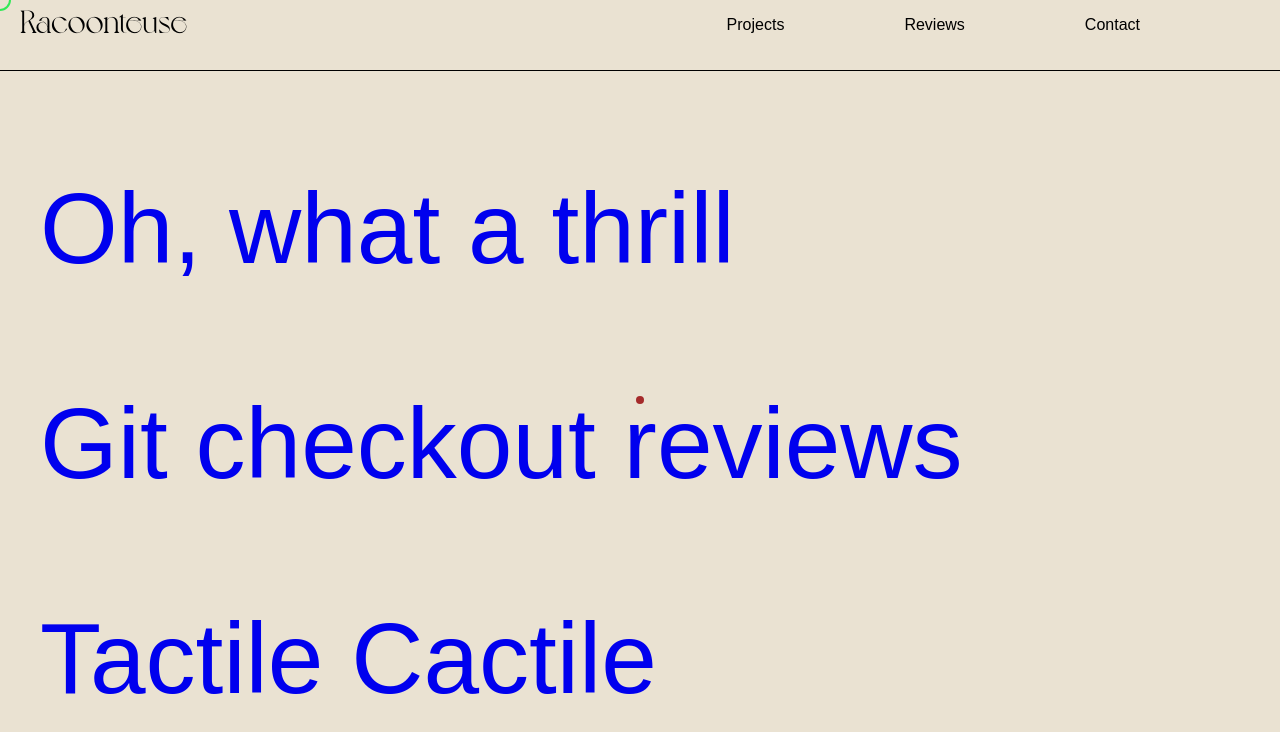
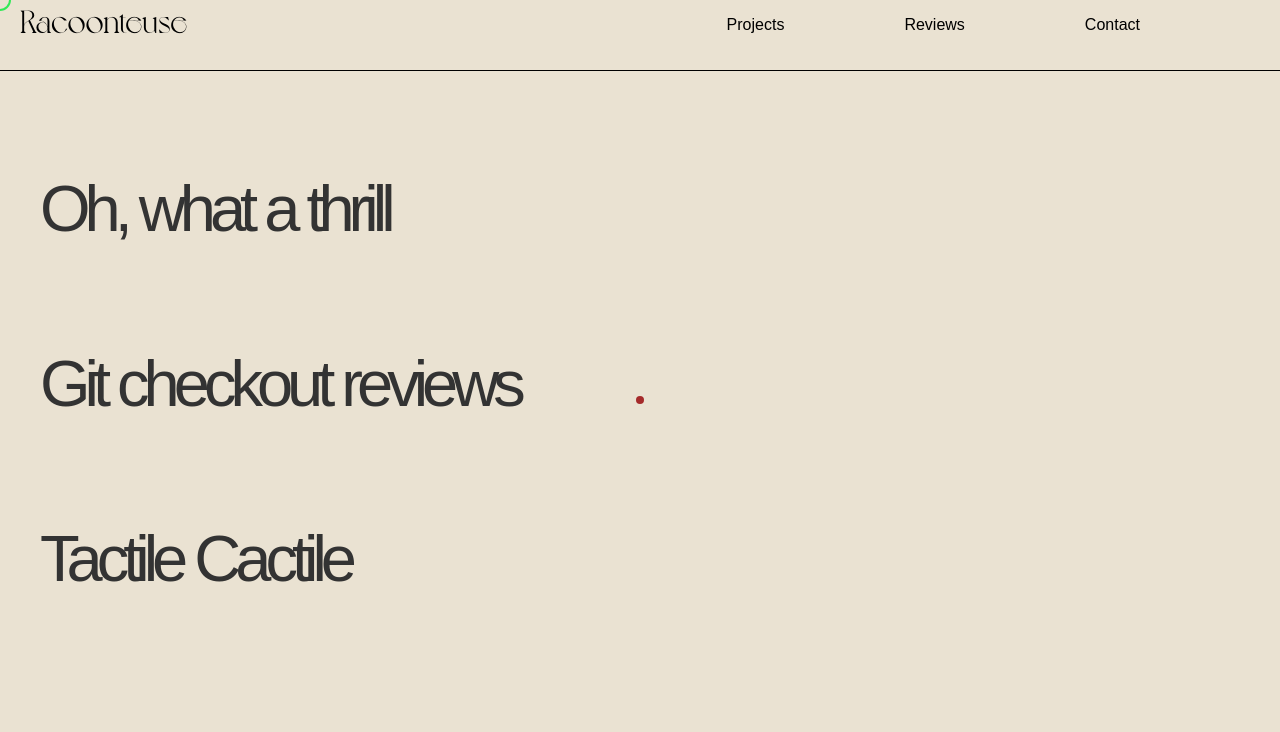
Before and after one commit to tiagossaurus-rex/diasporama, a React (Create React App) app: page /Projects in a window 1280 px wide. Shown: the top 732 px of the page. Built offline with nearby package versions, Linux system fonts and the light colour scheme.

Commit message:
change global font to Avenir, add onhover effect on controls buttons

```diff
--- a/src/components/nav/RightNav.jsx
+++ b/src/components/nav/RightNav.jsx
@@ -43,7 +43,7 @@ const StyledLink  = styled(Link)`
 
 
     &:hover {
-      font-family: "Voyage-Regular";
+      // font-family: "Voyage-Regular";
       color: crimson;
     }
 
--- a/src/components/project.css
+++ b/src/components/project.css
@@ -30,21 +30,7 @@
 
 }
 
-/* .is-visible{
-  display: none;
-    top: 150px;
-    left: 0;
-    right: 0;
-    width: 71vw;
-    height: auto;
-    max-width: 1000px;
-    max-height: 65vh;
-    margin: auto;
-    position: fixed;
-    object-fit: contain;
-    font-family: "object-fit: contain;";
-    opacity: 0;
-} */
+
 
 .project-list {
   list-style-type: none;
@@ -88,12 +74,7 @@
 @media (min-width: 900px) {
 
   .project-list__item-image {
-    /* position: fixed;
-    /* width: 40%; */
-    /* width: 71vw;
 
-
-    /* display: none; */
     visibility: hidden;
     top: 0;
     left: 0;
@@ -108,46 +89,45 @@
     top: 50%;
     left: 50%;
     transform: translate(-50%, -50%);
+    margin-top: 27px;
+
+  }
 
 
-
-
-  }
   .project-list__item-link:hover + .project-list__item-image{
     visibility: visible;
-
-
 
   }
 
   .project-list__item-link{
-
-    font-size: 100px;
+    color: #333;
+    font-size: 65px;
     text-decoration: none;
-
+    letter-spacing:-6px;
     opacity: 1;
-
-
 
 
   }
 
 
   .project-list__item-link:hover{
-
-    filter: blur(0.2rem);
-    text-decoration: underline;
+    font-size: 65px;
+    letter-spacing:-1px;
+    text-decoration: none;
     font-family: "Voyage-Regular";
     font:70px;
 
+  }
+  .project-list__item-link:visited{
 
+    color:black;
 
   }
 
-  .project-list__item-image{
+  /* .project-list__item-image{
     margin-top: 27px;
 
-  }
+  } */
 
 
 }
--- a/src/components/view/styles/view.js
+++ b/src/components/view/styles/view.js
@@ -193,6 +193,8 @@ export const CloseWrapper = styled.div`
   top: unset;
   bottom: 20px;
   right: 20px;
+  &:hover {
+    background-color: rgba(244, 225, 180, 0.9);
 `;
 
 export const ButtonWrapper = styled.div`
@@ -212,6 +214,8 @@ export const ButtonWrapper = styled.div`
   top: unset;
   bottom: 20px;
   right: 80px;
+  &:hover {
+    background-color: rgba(244, 225, 180, 0.9);
 `;
 
 export const Controlswrapper = styled.div`
@@ -228,10 +232,10 @@ export const Columnwrapper = styled.div`
 `;
 export const Columnlayout = styled.div`
   display: flex;
-  // width: 100%;
+  width: 100%;
   flex-direction: row;
   @media (max-width: 900px) {
-    // width: 50%;
+    width: 50%;
   }
 `;
 
--- a/src/global-styles.js
+++ b/src/global-styles.js
@@ -23,7 +23,7 @@ url("//db.onlinewebfonts.com/t/d18acb2db67fb3aae1ccd198d37a10e9.woff") format("w
     box-sizing: border-box;
   }
     html, body {
-        font-family: "Josefin Sans", sans-serif;
+        font-family: "Avenir", sans-serif;
         text-rendering: optimizeLegibility;
         -moz-osx-font-smoothing: grayscale;
         background: #eae2d2;
```
